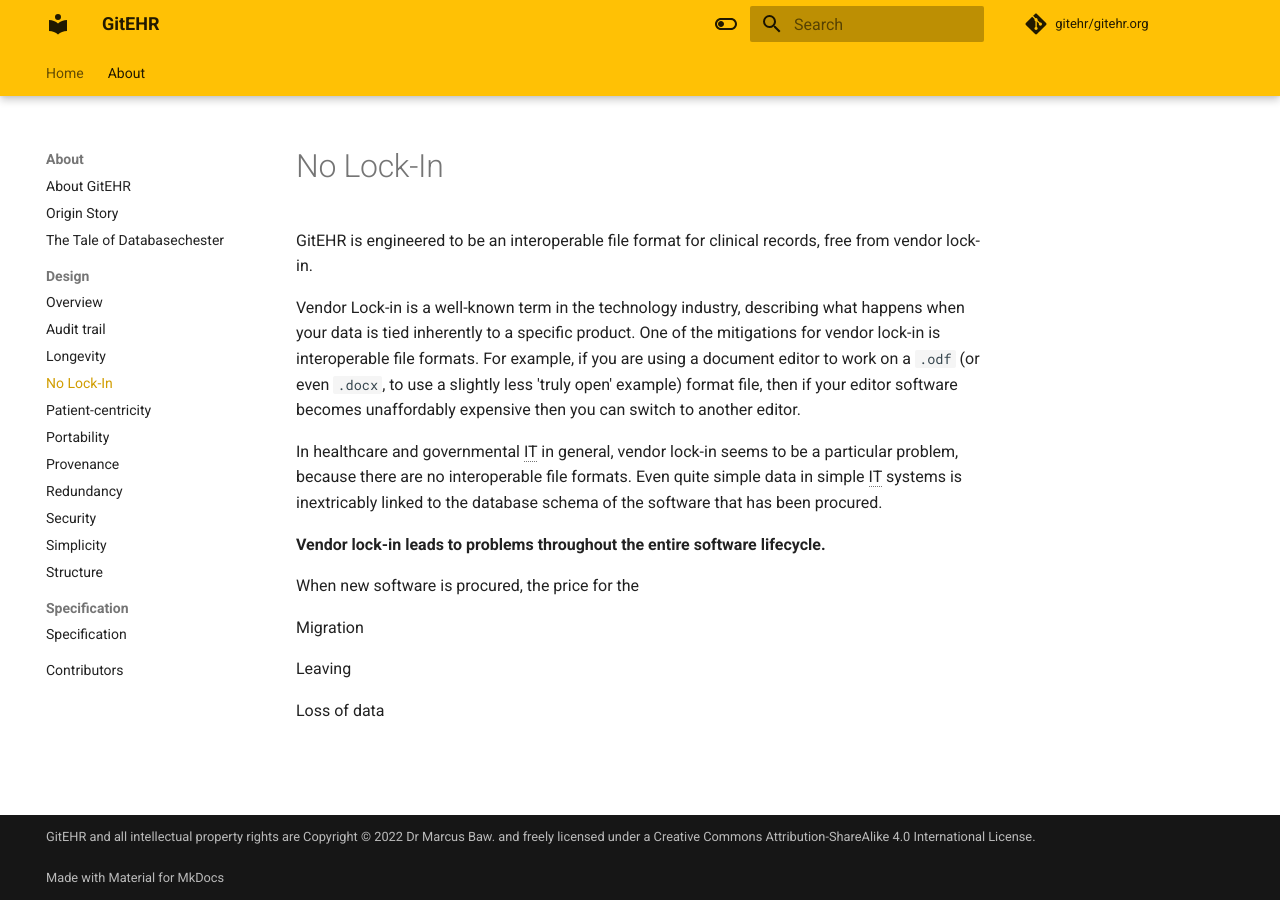
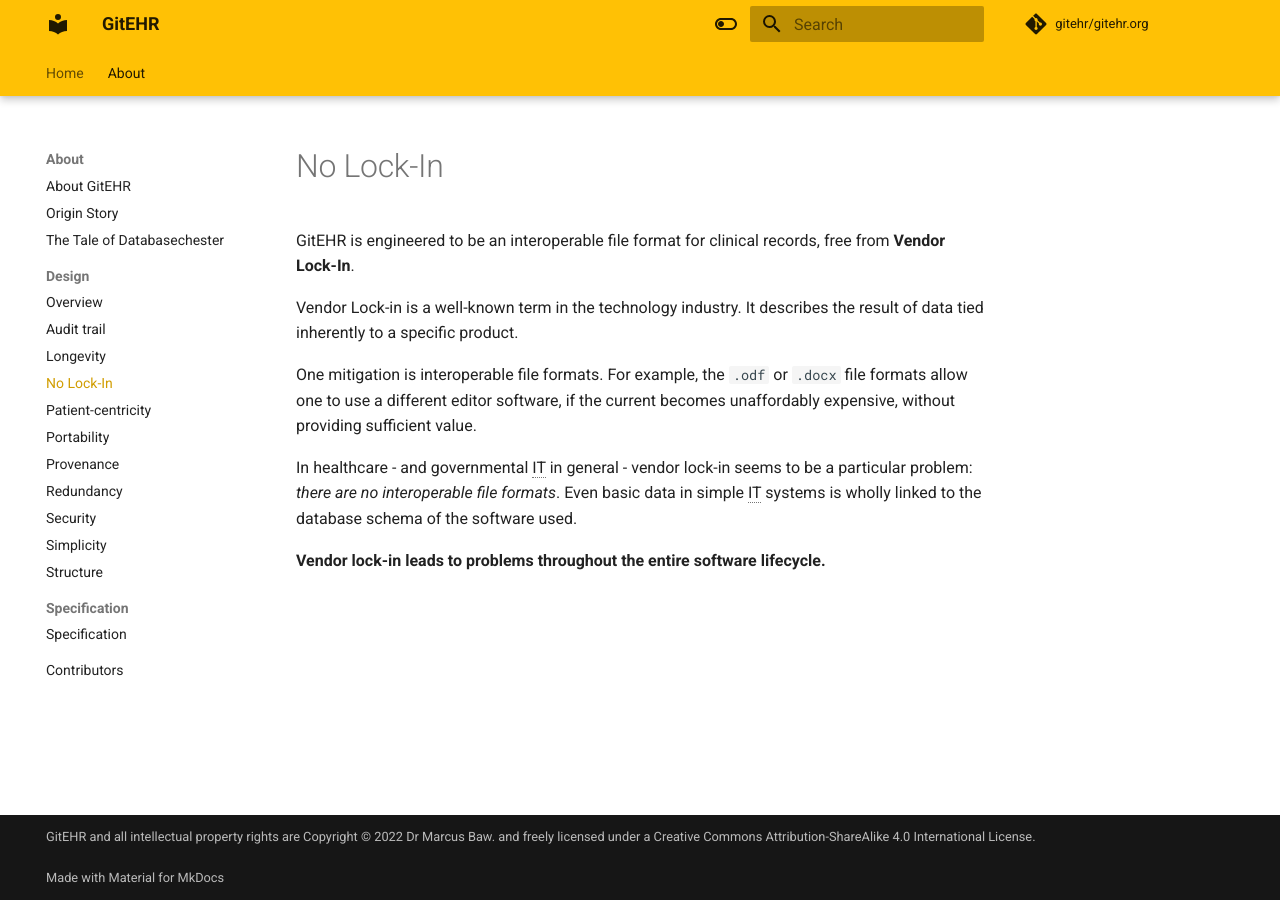
Before and after one commit to gitehr/gitehr.org, an MkDocs documentation site: the page built from docs/about/design/no-lock-in.md, in a window 1280 px wide. Built offline with MkDocs 1.6.1 and Material for MkDocs 9.7.7, drawn with Linux system fonts in a browser that asks for light colours; comment, search, counter and statistics services are not loaded.

```diff
--- a/docs/about/design/no-lock-in.md
+++ b/docs/about/design/no-lock-in.md
@@ -1,12 +1,21 @@
+---
+author: Dr Marcus Baw
+reviewers: Dr Anchit Chandran
+---
+
 # No Lock-In
 
-GitEHR is engineered to be an interoperable file format for clinical records, free from vendor lock-in.
+GitEHR is engineered to be an interoperable file format for clinical records, free from **Vendor Lock-In**.
 
-Vendor Lock-in is a well-known term in the technology industry, describing what happens when your data is tied inherently to a specific product. One of the mitigations for vendor lock-in is interoperable file formats. For example, if you are using a document editor to work on a `.odf` (or even `.docx`, to use a slightly less 'truly open' example) format file, then if your editor software becomes unaffordably expensive then you can switch to another editor.
+Vendor Lock-in is a well-known term in the technology industry. It describes the result of data tied inherently to a specific product.
 
-In healthcare and governmental IT in general, vendor lock-in seems to be a particular problem, because there are no interoperable file formats. Even quite simple data in simple IT systems is inextricably linked to the database schema of the software that has been procured.
+One mitigation is interoperable file formats. For example, the `.odf` or `.docx` file formats allow one to use a different editor software, if the current becomes unaffordably expensive, without providing sufficient value.
+
+In healthcare - and governmental IT in general - vendor lock-in seems to be a particular problem: *there are no interoperable file formats*. Even basic data in simple IT systems is wholly linked to the database schema of the software used.
 
 **Vendor lock-in leads to problems throughout the entire software lifecycle.**
+
+<!-- NEED TO ADD MORE STUFF HERE
 
 When new software is procured, the price for the
 
@@ -14,4 +23,4 @@ Migration
 
 Leaving
 
-Loss of data
+Loss of data -->
```
